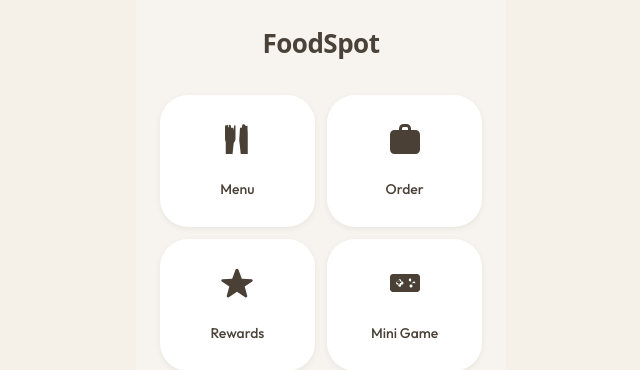
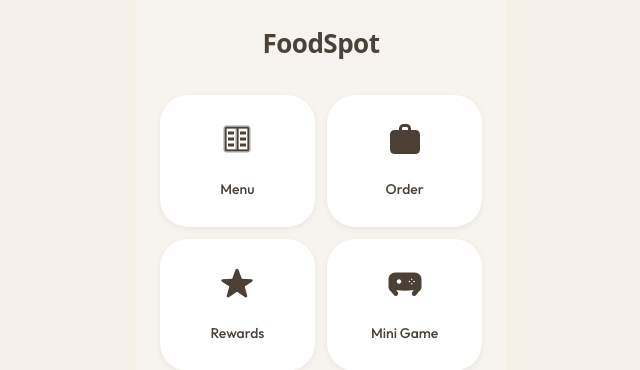
Before and after one commit to hikaribrandan3-code/foodspotapp, a React (Vite) app: page / in a window 1280 px wide. Shown: the top 370 px of the page, without its empty margins (319-959 px from the left). Built offline with nearby package versions, Linux system fonts and the light colour scheme.

Commit message:
Home: revert Game icon to chunky controller, update Menu to pamphlet style

```diff
--- a/src/pages/customer/Home.jsx
+++ b/src/pages/customer/Home.jsx
@@ -4,21 +4,13 @@ import { getMenu } from '../../config/menuData.js'
 
 // --- SVG ICONS (Render Match - Solid Filled) ---
 
-// --- MENU: Fork & Knife (Side-by-Side Parallel - Solid)
+// --- MENU: Menu Pamphlet (Open Card Style)
 const MenuIcon = () => (
     <svg width="36" height="36" viewBox="0 0 24 24" fill="currentColor">
-        {/* Knife */}
-        <path d="M19.5 3C19.5 3 17 3 16 6C15.2 8.4 15.5 12 15.5 12L16.5 13L16 22H19V3H19.5Z" />
-        {/* Fork */}
-        <path d="M8.5 22L8 12C8 12 8.3 8.3 7.5 6C6.5 3 4 3 4 3H4.5V22H8.5Z" />
-        <path d="M5.5 3V8" stroke="currentColor" strokeWidth="1" strokeLinecap="round" />
-        <path d="M7 3V8" stroke="currentColor" strokeWidth="1" strokeLinecap="round" />
-        {/* Solid fill for parallel items */}
-        <path d="M14 4.5C14 4.5 13.5 13 13.5 13L14.5 22H16.5L16 12.5C16 12.5 16 6 15.5 4.5H14Z" fill="currentColor" />
-        <path d="M9.5 4.5H8L7.5 12.5L7 22H9L10 13C10 13 10.5 6 9.5 4.5Z" fill="currentColor" />
-
-        {/* Clean simplified Parallel Fork & Knife */}
-        <path d="M11 3v9c0 1.66-1.34 3-3 3h-1c-1.66 0-3-1.34-3-3V3h1v6h2V3h1v6h2V3h1zm5 19l-.97-10H14l1.4-8.8c.2-.99.98-1.2 1.6-.8 1.48 1.1 2 3.6 2 6.6V22h-3z" fill="currentColor" />
+        <path d="M19 3H5C3.9 3 3 3.9 3 5V19C3 20.1 3.9 21 5 21H19C20.1 21 21 20.1 21 19V5C21 3.9 20.1 3 19 3ZM5 19V5H11V19H5ZM19 19H13V5H19V19Z" opacity="0.5" />
+        <path d="M14 7H18V9H14V7ZM14 11H18V13H14V11ZM14 15H18V17H14V15ZM6 7H10V9H6V7ZM6 11H10V13H6V11ZM6 15H10V17H6V15Z" fill="currentColor" />
+        {/* Solid / Filled look wrapper */}
+        <path d="M4 5C4 4.45 4.45 4 5 4H19C19.55 4 20 4.45 20 5V19C20 19.55 19.55 20 19 20H5C4.45 20 4 19.55 4 19V5ZM12 5H5V19H12V5ZM13 19H19V5H13V19Z" fill="currentColor" fillRule="evenodd" />
     </svg>
 )
 
@@ -36,12 +28,10 @@ const RewardsIcon = () => (
     </svg>
 )
 
-// --- GAME: Handheld Console (Switch Lite Style - Solid)
+// --- GAME: Game Controller (Solid, Chunky - Reverted)
 const GameIcon = () => (
     <svg width="36" height="36" viewBox="0 0 24 24" fill="currentColor">
-        <path d="M22 8C22 6.89543 21.1046 6 20 6H4C2.89543 6 2 6.89543 2 8V16C2 17.1046 2.89543 18 4 18H20C21.1046 18 22 17.1046 22 16V8ZM7.5 10H8.5V11H9.5V12H8.5V13H7.5V12H6.5V11H7.5V10ZM17 11C17.5523 11 18 10.5523 18 10C18 9.44772 17.5523 9 17 9C16.4477 9 16 9.44772 16 10C16 10.5523 16.4477 11 17 11ZM15 13C15.5523 13 16 12.5523 16 12C16 11.4477 15.5523 11 15 11C14.4477 11 14 11.4477 14 12C14 12.5523 14.4477 13 15 13ZM18 14C18.5523 14 19 13.5523 19 13C19 12.4477 18.5523 12 18 12C17.4477 12 17 12.4477 17 13C17 13.5523 17.4477 14 18 14ZM5 8H19V16H5V8Z" fill="currentColor" />
-        {/* Solid body with screen cutout - simpler path */}
-        <path d="M22 9C22 7.34 20.66 6 19 6H5C3.34 6 2 7.34 2 9V15C2 16.66 3.34 18 5 18H19C20.66 18 22 16.66 22 15V9ZM6 12C6 11.45 6.45 11 7 11H7.5V10.5C7.5 9.95 7.95 9.5 8.5 9.5C9.05 9.5 9.5 9.95 9.5 10.5V11H10C10.55 11 11 11.45 11 12C11 12.55 10.55 13 10 13H9.5V13.5C9.5 14.05 9.05 14.5 8.5 14.5C7.95 14.5 7.5 14.05 7.5 13.5V13H7C6.45 13 6 12.55 6 12ZM19 12C19 12.55 18.55 13 18 13C17.45 13 17 12.55 17 12C17 11.45 17.45 11 18 11C18.55 11 19 11.45 19 12ZM17 14C17 14.55 16.55 15 16 15C15.45 15 15 14.55 15 14C15 13.45 15.45 13 16 13C16.55 13 17 13.45 17 14ZM16.5 10C16.5 10.55 16.05 11 15.5 11C14.95 11 14.5 10.55 14.5 10C14.5 9.45 14.95 9 15.5 9C16.05 9 16.5 9.45 16.5 10Z" fill="currentColor" fillRule="evenodd" />
+        <path d="M18.5 5H5.5C3.01472 5 1 7.01472 1 9.5V14.5C1 15.8719 1.70566 17.0911 2.8023 17.8182L4.54564 19.9974C5.10976 20.7025 6.13682 20.8198 6.84197 20.2556C7.54711 19.6915 7.66436 18.6644 7.10025 17.9593L6.08866 16.6948C6.39827 16.7874 6.72127 16.8526 7.05432 16.8859C8.61863 17.0423 10.2646 17.1667 12 17.1667C13.7354 17.1667 15.3814 17.0423 16.9457 16.8859C17.2787 16.8526 17.6017 16.7874 17.9113 16.6948L16.8998 17.9593C16.3356 18.6644 16.4529 19.6915 17.158 20.2556C17.8632 20.8198 18.8902 20.7025 19.4544 19.9974L21.1977 17.8182C22.2943 17.0911 23 15.8719 23 14.5V9.5C23 7.01472 20.9853 5 18.5 5ZM8 12.5C7.17157 12.5 6.5 11.8284 6.5 11C6.5 10.1716 7.17157 9.5 8 9.5C8.82843 9.5 9.5 10.1716 9.5 11C9.5 11.8284 8.82843 12.5 8 12.5ZM16.5 13C16.2239 13 16 12.7761 16 12.5C16 12.2239 16.2239 12 16.5 12C16.7761 12 17 12.2239 17 12.5C17 12.7761 16.7761 13 16.5 13ZM15 11.5C14.7239 11.5 14.5 11.2761 14.5 11C14.5 10.7239 14.7239 10.5 15 10.5C15.2761 10.5 15.5 10.7239 15.5 11C15.5 11.2761 15.2761 11.5 15 11.5ZM16.5 10C16.2239 10 16 9.77614 16 9.5C16 9.22386 16.2239 9 16.5 9C16.7761 9 17 9.22386 17 9.5C17 9.77614 16.7761 10 16.5 10ZM18 11.5C17.7239 11.5 17.5 11.2761 17.5 11C17.5 10.7239 17.7239 10.5 18 10.5C18.2761 10.5 18.5 10.7239 18.5 11C18.5 11.2761 18.2761 11.5 18 11.5Z" />
     </svg>
 )
 
```
